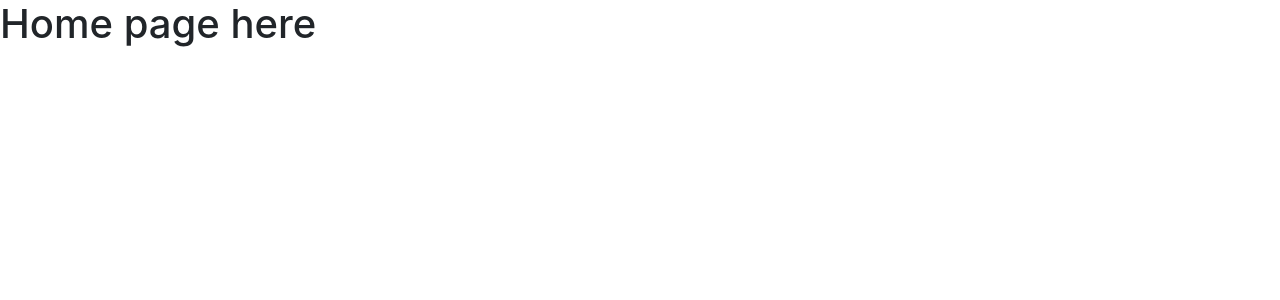
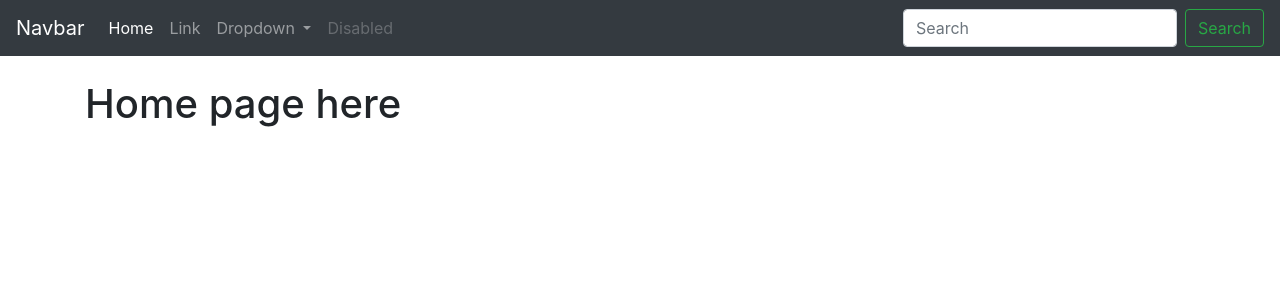
Before and after one commit to stevekutz/django_authentication, a Django app: page / in a window 1280 px wide. Shown: the top 300 px of the page. Run offline with Django 3.2, Linux system fonts and the light colour scheme; some libraries are stand-ins or nearby versions.

Commit message:
added initial navbar from bootstrap

```diff
--- a/my_site/authenticate/templates/authenticate/base.html
+++ b/my_site/authenticate/templates/authenticate/base.html
@@ -11,8 +11,50 @@
         <title>Hello, world!</title>
     </head>
   <body>
+
+    <nav class="navbar navbar-expand-lg navbar-dark bg-dark">
+        <a class="navbar-brand" href="#">Navbar</a>
+        <button class="navbar-toggler" type="button" data-toggle="collapse" data-target="#navbarSupportedContent" aria-controls="navbarSupportedContent" aria-expanded="false" aria-label="Toggle navigation">
+            <span class="navbar-toggler-icon"></span>
+        </button>
+
+        <div class="collapse navbar-collapse" id="navbarSupportedContent">
+            <ul class="navbar-nav mr-auto">
+            <li class="nav-item active">
+                <a class="nav-link" href="#">Home <span class="sr-only">(current)</span></a>
+            </li>
+            <li class="nav-item">
+                <a class="nav-link" href="#">Link</a>
+            </li>
+            <li class="nav-item dropdown">
+                <a class="nav-link dropdown-toggle" href="#" id="navbarDropdown" role="button" data-toggle="dropdown" aria-haspopup="true" aria-expanded="false">
+                Dropdown
+                </a>
+                <div class="dropdown-menu" aria-labelledby="navbarDropdown">
+                <a class="dropdown-item" href="#">Action</a>
+                <a class="dropdown-item" href="#">Another action</a>
+                <div class="dropdown-divider"></div>
+                <a class="dropdown-item" href="#">Something else here</a>
+                </div>
+            </li>
+            <li class="nav-item">
+                <a class="nav-link disabled" href="#" tabindex="-1" aria-disabled="true">Disabled</a>
+            </li>
+            </ul>
+            <form class="form-inline my-2 my-lg-0">
+            <input class="form-control mr-sm-2" type="search" placeholder="Search" aria-label="Search">
+            <button class="btn btn-outline-success my-2 my-sm-0" type="submit">Search</button>
+            </form>
+        </div>
+    </nav>
+
+
+
+    <br/>
+    <div class = "container">
         {% block content %}
         {% endblock %}
+    </div>
 
     <!-- Optional JavaScript -->
     <!-- jQuery first, then Popper.js, then Bootstrap JS -->
```
Also changed, not shown: README.MD. Lines whose indentation alone changed are shown as unchanged.
